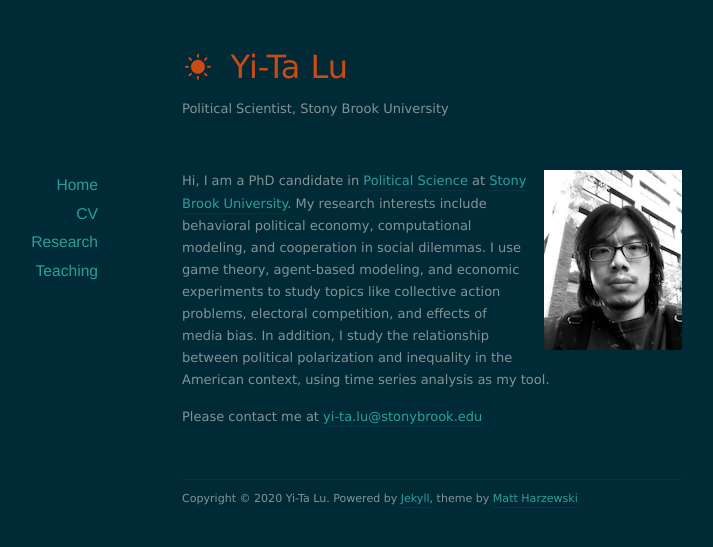
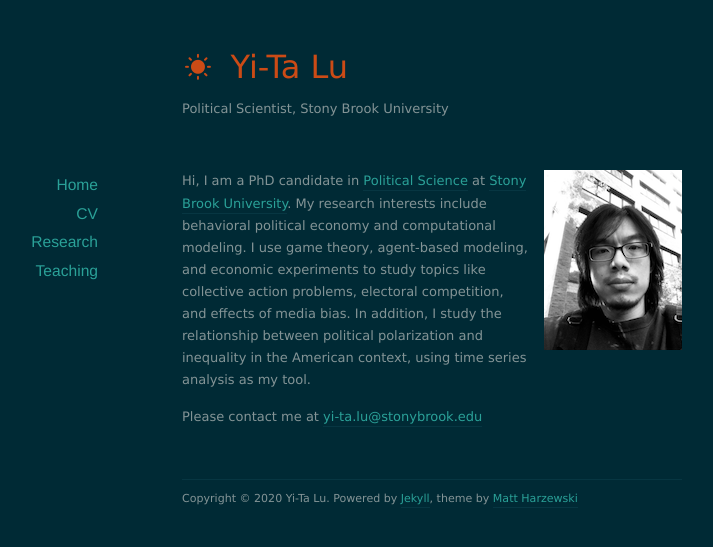
Before and after one commit to yitalu/yitalu.github.io, a Jekyll site: the page built from index.html, in a window 1280 px wide. Shown: the top 547 px of the page, without its empty margins (208-921 px from the left). Built offline with Jekyll 4.4.1, drawn with Linux system fonts in a browser that asks for light colours; nearby versions of some CDN libraries; the list of posts is cut into pages by our own code.

Commit message:
research interests updated

```diff
--- a/index.html
+++ b/index.html
@@ -5,7 +5,7 @@
 
 <!-- <img src="/images/shakespeare.png" class="right" /> -->
 <img src="/images/backpackmono.png" class="right" />
-<p>Hi, I am a PhD candidate in <a href="https://www.stonybrook.edu/polsci/">Political Science</a> at <a href="https://www.stonybrook.edu">Stony Brook University</a>. My research interests include behavioral political economy, computational modeling, and cooperation in social dilemmas. I use game theory, agent-based modeling, and economic experiments to study topics like collective action problems, electoral competition, and effects of media bias. In addition, I study the relationship between political polarization and inequality in the American context, using time series analysis as my tool.</p>
+<p>Hi, I am a PhD candidate in <a href="https://www.stonybrook.edu/polsci/">Political Science</a> at <a href="https://www.stonybrook.edu">Stony Brook University</a>. My research interests include behavioral political economy and computational modeling. I use game theory, agent-based modeling, and economic experiments to study topics like collective action problems, electoral competition, and effects of media bias. In addition, I study the relationship between political polarization and inequality in the American context, using time series analysis as my tool.</p>
 
 <p>Please contact me at <a href="mailto:yi-ta.lu@stonybrook.edu">yi-ta.lu@stonybrook.edu</a></p>
 
```
